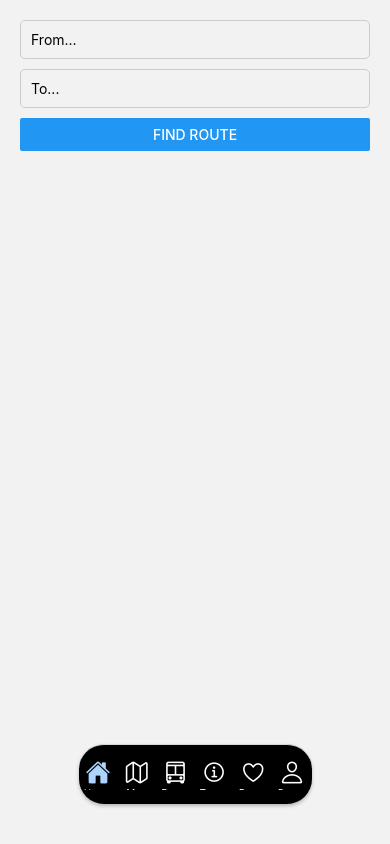
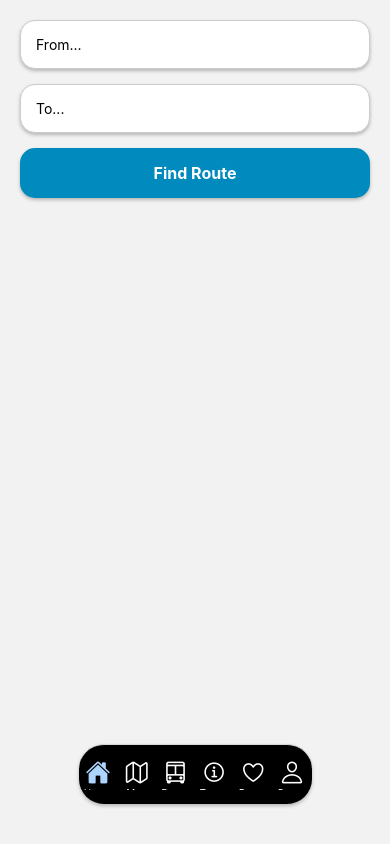
Before and after one commit to Tawanda21/LoetoLinkv2, a React Native app: screen /MainTabNavigator in a window 390 px wide. Built offline with nearby package versions, Linux system fonts and the light colour scheme.

Commit message:
Logout button, bus stop search bar, and map view

```diff
--- a/screens/BusStopScreen.js
+++ b/screens/BusStopScreen.js
@@ -1,12 +1,53 @@
-import React from 'react';
-import { View, Text, StyleSheet } from 'react-native';
+import React, { useState } from 'react';
+import { View, Text, StyleSheet, TextInput, FlatList, TouchableOpacity } from 'react-native';
 import Button from '../components/Button';
 
 const BusStopScreen = ({ navigation }) => {
+  const [searchQuery, setSearchQuery] = useState('');
+  const [filteredStops, setFilteredStops] = useState([]);
+
+  // Example bus stops data - replace with your actual data
+  const busStops = [
+    { id: '1', name: 'Gamecity bus stop' },
+    { id: '2', name: 'Apex bus stop' },
+    { id: '3', name: 'BAC bus stop' },
+    // Add more bus stops as needed
+  ];
+
+  const handleSearch = (text) => {
+    setSearchQuery(text);
+    const filtered = busStops.filter(stop =>
+      stop.name.toLowerCase().includes(text.toLowerCase())
+    );
+    setFilteredStops(filtered);
+  };
+
   return (
     <View style={styles.container}>
-      <Text style={styles.text}>Bus Stop Screen</Text>
-      <Button title="Show Route" onPress={() => navigation.navigate('MapView')} color="#364fa1" style={styles.button} />
+      <View style={styles.searchContainer}>
+        <TextInput
+          style={styles.searchBar}
+          placeholder="Search bus stops..."
+          value={searchQuery}
+          onChangeText={handleSearch}
+        />
+        {searchQuery.length > 0 && (
+          <FlatList
+            style={styles.dropdown}
+            data={filteredStops}
+            keyExtractor={(item) => item.id}
+            renderItem={({ item }) => (
+              <View style={styles.dropdownItemContainer}>
+                <Text style={styles.dropdownItem}>{item.name}</Text>
+                <TouchableOpacity style={styles.routeButton}>
+                  <Text style={styles.routeButtonText}>Show Route</Text>
+                </TouchableOpacity>
+              </View>
+            )}
+          />
+        )}
+      </View>
+
     </View>
   );
 };
@@ -14,14 +55,50 @@ const BusStopScreen = ({ navigation }) => {
 const styles = StyleSheet.create({
   container: {
     flex: 1,
-    justifyContent: 'center',
-    alignItems: 'center',
+
     backgroundColor: '#dce2ef',
     padding: 20,
+  },
+  searchContainer: {
+    width: '100%',
+    marginBottom: 20,
+  },
+  searchBar: {
+    backgroundColor: 'white',
+    padding: 10,
+    borderRadius: 10,
+    marginBottom: 5,
+  },
+  dropdown: {
+    backgroundColor: 'white',
+    maxHeight: 200,
+    borderRadius: 10,
+  },
+  dropdownItemContainer: {
+    flexDirection: 'row',
+    justifyContent: 'space-between',
+    alignItems: 'center',
+    padding: 15,
+    borderBottomWidth: 1,
+    borderBottomColor: '#eee',
+  },
+  dropdownItem: {
+    flex: 1,
+  },
+  routeButton: {
+    backgroundColor: '#22303f',
+    padding: 8,
+    borderRadius: 5,
+    marginLeft: 10,
+  },
+  routeButtonText: {
+    color: 'white',
+    fontSize: 12,
   },
   text: {
     fontSize: 24,
     fontWeight: 'bold',
+    textAlign: 'center',
   },
   button: {
     borderRadius: 50,
--- a/screens/HomeScreen.js
+++ b/screens/HomeScreen.js
@@ -1,5 +1,5 @@
 import React, { useState } from 'react';
-import { View, TextInput, Button, StyleSheet, Alert } from 'react-native';
+import { View, TextInput, Button, StyleSheet, Alert, TouchableOpacity, Text } from 'react-native';
 import { useNavigation } from '@react-navigation/native';
 import { supabase } from '../lib/supabase'; // Ensure this path is correct
 
@@ -63,7 +63,9 @@ const HomeScreen = () => {
         value={to}
         onChangeText={setTo}
       />
-      <Button title="Find Route" onPress={handleSearch} />
+      <TouchableOpacity style={styles.button} onPress={handleSearch}>
+        <Text style={styles.buttonText}>Find Route</Text>
+      </TouchableOpacity>
     </View>
   );
 };
@@ -76,9 +78,37 @@ const styles = StyleSheet.create({
   input: {
     borderWidth: 1,
     borderColor: '#ccc',
-    borderRadius: 5,
-    padding: 10,
-    marginBottom: 10,
+    borderRadius: 15,
+    padding: 15,
+    marginBottom: 15,
+    backgroundColor: 'white',
+    shadowColor: '#000',
+    shadowOffset: {
+      width: 0,
+      height: 2,
+    },
+    shadowOpacity: 0.25,
+    shadowRadius: 3.84,
+    elevation: 5,
+  },
+  button: {
+    backgroundColor: '#018abe',
+    padding: 15,
+    borderRadius: 15,
+    alignItems: 'center',
+    shadowColor: '#000',
+    shadowOffset: {
+      width: 0,
+      height: 2,
+    },
+    shadowOpacity: 0.25,
+    shadowRadius: 3.84,
+    elevation: 5,
+  },
+  buttonText: {
+    color: 'white',
+    fontSize: 16,
+    fontWeight: 'bold',
   },
 });
 
--- a/screens/MapViewScreen.js
+++ b/screens/MapViewScreen.js
@@ -5,17 +5,10 @@ import MapView, { Marker, Polyline } from 'react-native-maps';
 const MapViewScreen = ({ route }) => {
   const { origin, destination } = route.params || {}; // Fallback to undefined if params are missing
 
-  if (!origin || !destination) {
-    return (
-      <View style={styles.container}>
-        <Text style={styles.errorText}>Route details are missing. Please try again.</Text>
-      </View>
-    );
-  }
-
   const [routeCoordinates, setRouteCoordinates] = useState([]);
 
   useEffect(() => {
+    if (origin && destination) {
       const fetchRoute = async () => {
         try {
           const directionsUrl = `https://maps.gomaps.pro/maps/api/directions/json?origin=${origin.latitude},${origin.longitude}&destination=${destination.latitude},${destination.longitude}&key=AlzaSykD0-TOgCvku5D5nyYC67DmWk2aaon-COn`;
@@ -34,6 +27,7 @@ const MapViewScreen = ({ route }) => {
       };
 
       fetchRoute();
+    }
   }, [origin, destination]);
 
   const decodePolyline = (encoded) => {
@@ -72,14 +66,17 @@ const MapViewScreen = ({ route }) => {
       <MapView
         style={styles.map}
         initialRegion={{
-          latitude: origin.latitude,
-          longitude: origin.longitude,
+          latitude: origin?.latitude || -24.6586, // Default latitude if origin is missing
+          longitude: origin?.longitude || 25.9086, // Default longitude if origin is missing
           latitudeDelta: 0.05,
           longitudeDelta: 0.05,
         }}
       >
-        <Marker coordinate={origin} title="Origin" />
-        <Marker coordinate={destination} title="Destination" />
+        {/* Render markers if origin and destination are provided */}
+        {origin && <Marker coordinate={origin} title="Origin" />}
+        {destination && <Marker coordinate={destination} title="Destination" />}
+
+        {/* Render the route if coordinates are available */}
         {routeCoordinates.length > 0 && (
           <Polyline
             coordinates={routeCoordinates}
--- a/screens/ProfileScreen.js
+++ b/screens/ProfileScreen.js
@@ -1,8 +1,26 @@
 import React from 'react';
-import { View, Text, StyleSheet, TouchableOpacity, Image } from 'react-native';
+import { View, Text, StyleSheet, TouchableOpacity, Alert } from 'react-native';
 
 const ProfileScreen = ({ navigation }) => {
-  const Profile = []
+  const handleLogout = () => {
+    Alert.alert(
+      "Logout",
+      "Are you sure you want to logout?",
+      [
+        {
+          text: "Cancel",
+          onPress: () => console.log("Logout canceled"),
+          style: "cancel",
+        },
+        {
+          text: "Logout",
+          onPress: () => navigation.replace('Login'), // Replace with your login screen name
+        },
+      ],
+      { cancelable: true }
+    );
+  };
+
   return (
     <View style={styles.container}>
       <Text style={styles.text}>Profile Screen</Text>
@@ -19,8 +37,8 @@ const ProfileScreen = ({ navigation }) => {
         <Text style={styles.buttonText}>Change Language</Text>
       </TouchableOpacity>
 
-      <TouchableOpacity style={[styles.button, { backgroundColor: '#dce2ef' }]} onPress={() => {}}>
-        <Text style={[styles.buttonText, { color: 'black' }]}>Logout</Text>
+      <TouchableOpacity style={[styles.button, { backgroundColor: '#660F24' }]} onPress={handleLogout}>
+        <Text style={[styles.buttonText, { color: 'white' }]}>Logout</Text>
       </TouchableOpacity>
 
     </View>
--- a/screens/SplashScreen.js
+++ b/screens/SplashScreen.js
@@ -19,8 +19,9 @@ const SplashScreen = () => {
         source={require('../assets/animations/FinalSplashScreen.json')} // Path to your JSON file
         autoPlay
         loop
-        speed={15} //the speed
+        speed={5} //the speed
         style={styles.lottieAnimation}
+        resizeMode="cover"
       />
     </View>
   );
--- a/screens/TransportInfoScreen.js
+++ b/screens/TransportInfoScreen.js
@@ -25,7 +25,7 @@ const TransportInfoScreen = ({ navigation }) => {
       case 'Delayed':
         return '#364c84';
       case 'Very late':
-        return '#001F3F';
+        return 'black';
       default:
         return 'gray';
     }
@@ -69,7 +69,7 @@ const TransportInfoScreen = ({ navigation }) => {
 
   return (
     <View style={styles.container}>
-      <Text style={styles.text}>Your Route Information</Text>
+      <Text style={styles.text}></Text>
       <FlatList
         data={transports}
         keyExtractor={(item) => item.id}
```
Lines whose indentation alone changed are shown as unchanged.
